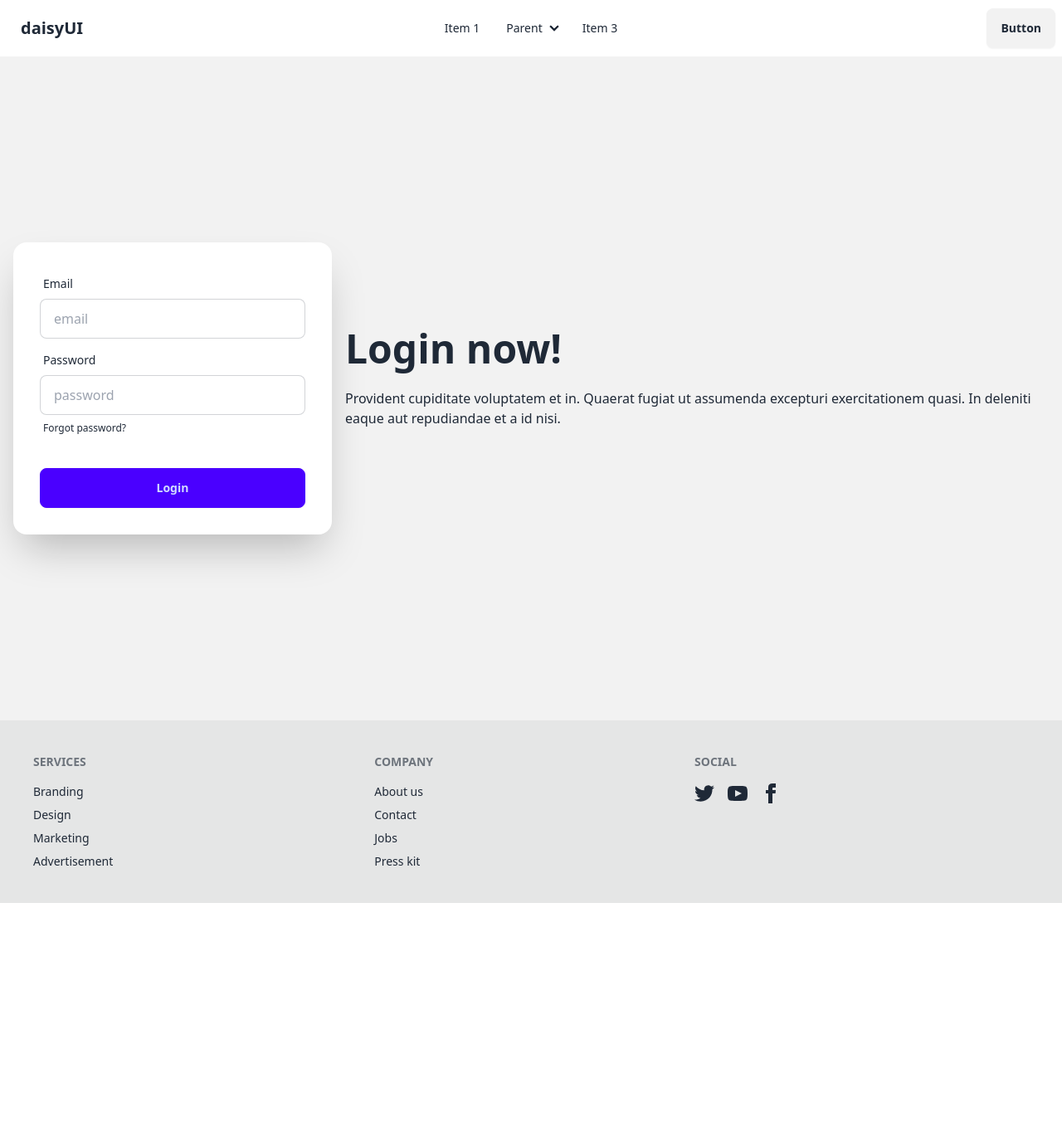
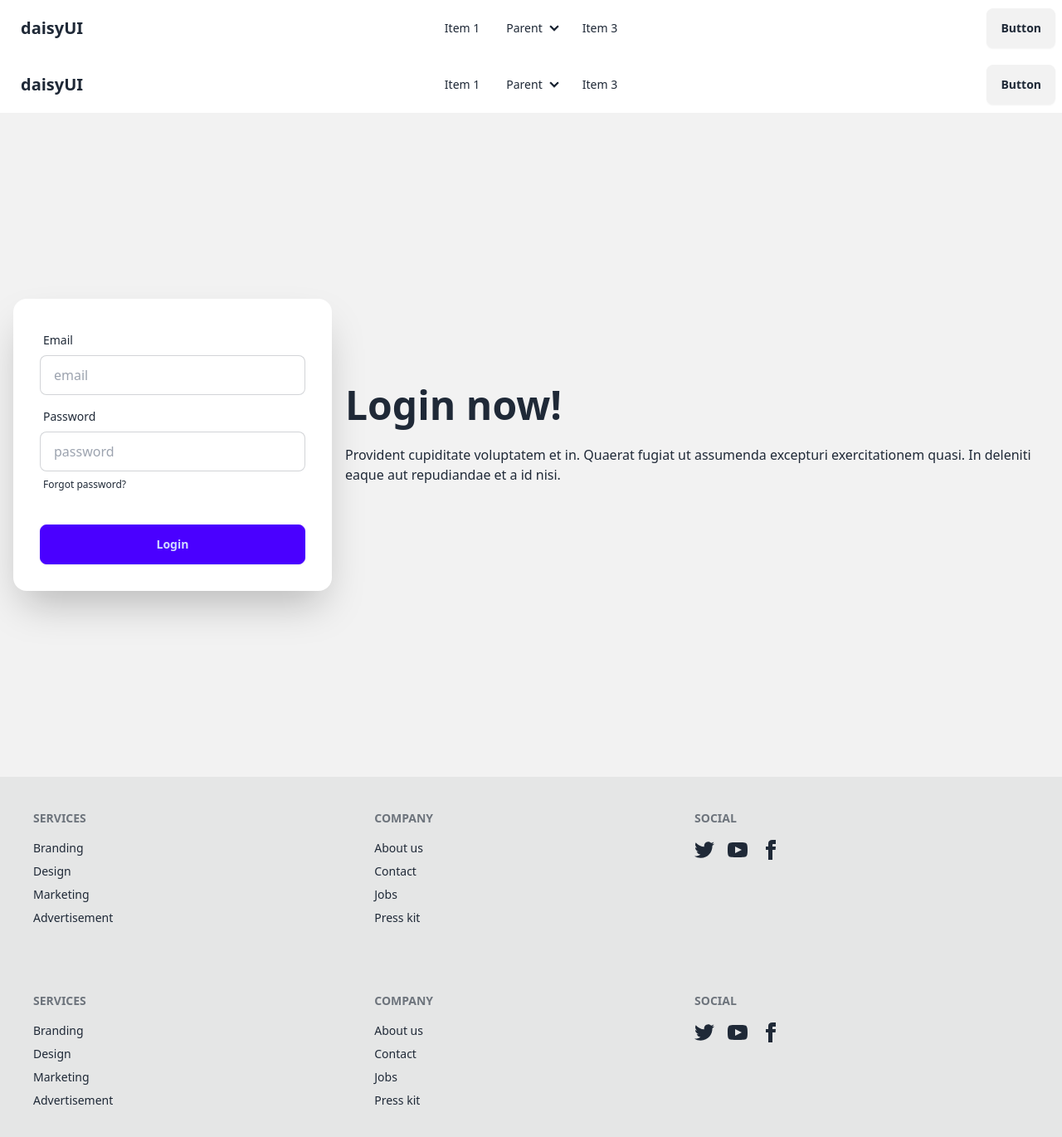
Before and after one commit to sakirmohammad775/Fashion-Apparels-Client, a React (Vite) app: page /sigIn in a window 1280 px wide. Shown: the top 1370 px of the page at 83% size. Before the commit the page ends 1088 px from the top, so only its background shows below. Built offline with nearby package versions, Linux system fonts and the light colour scheme.

Commit message:
modified the signin route

```diff
--- a/src/SignIn/SignIn.jsx
+++ b/src/SignIn/SignIn.jsx
@@ -1,8 +1,11 @@
+import Footer from "../Shared/Footer/Footer";
+import Navbar from "../Shared/Navbar/Navbar";
 
 
 const SignIn = () => {
     return (
         <>
+        <Navbar></Navbar>
             <div className="hero min-h-screen bg-base-200">
                 <div className="hero-content flex-col lg:flex-row-reverse">
                     <div className="text-center lg:text-left">
@@ -33,6 +36,7 @@
                     </div>
                 </div>
             </div>
+            <Footer></Footer>
         </>
     );
 };
```
